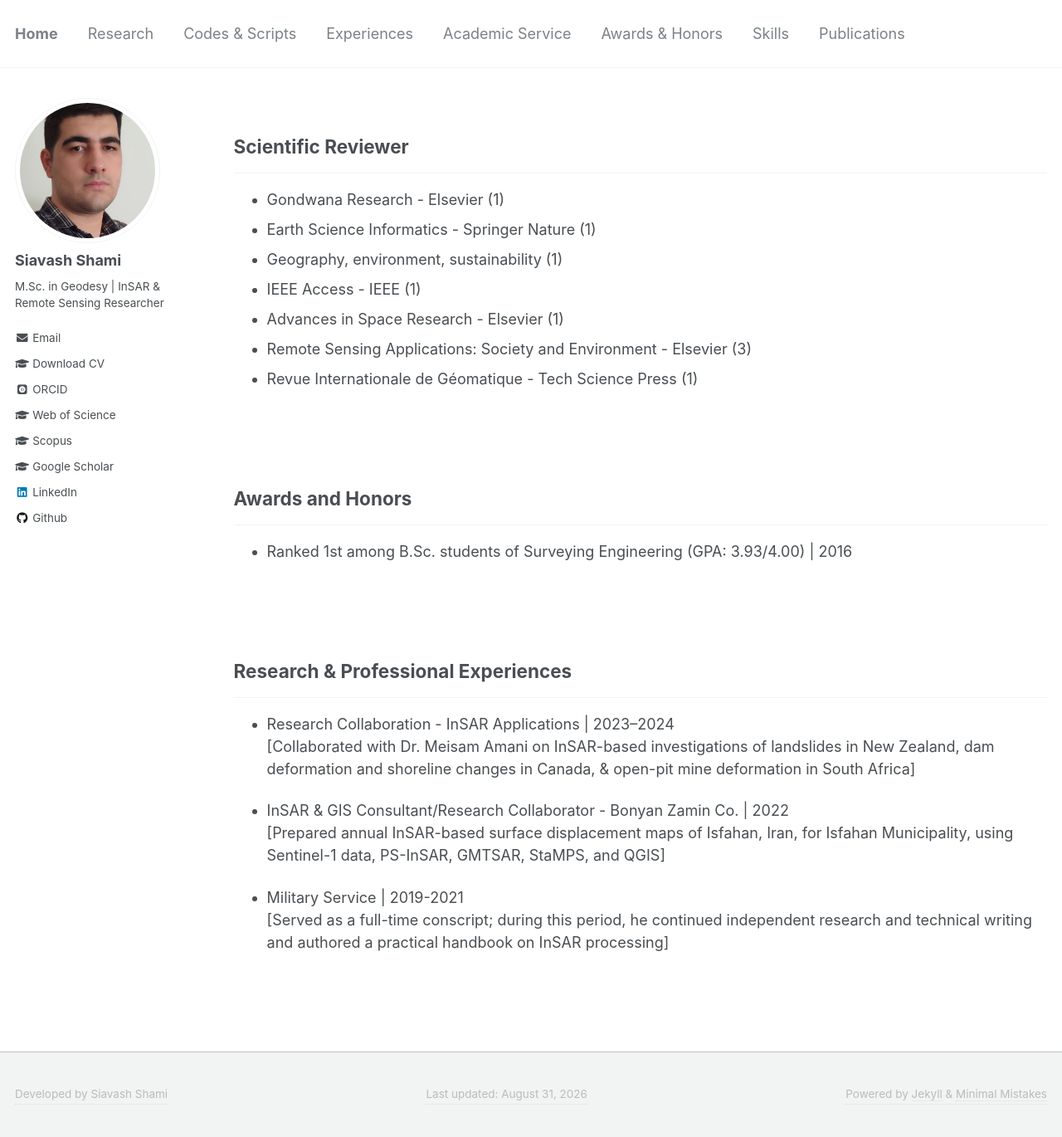
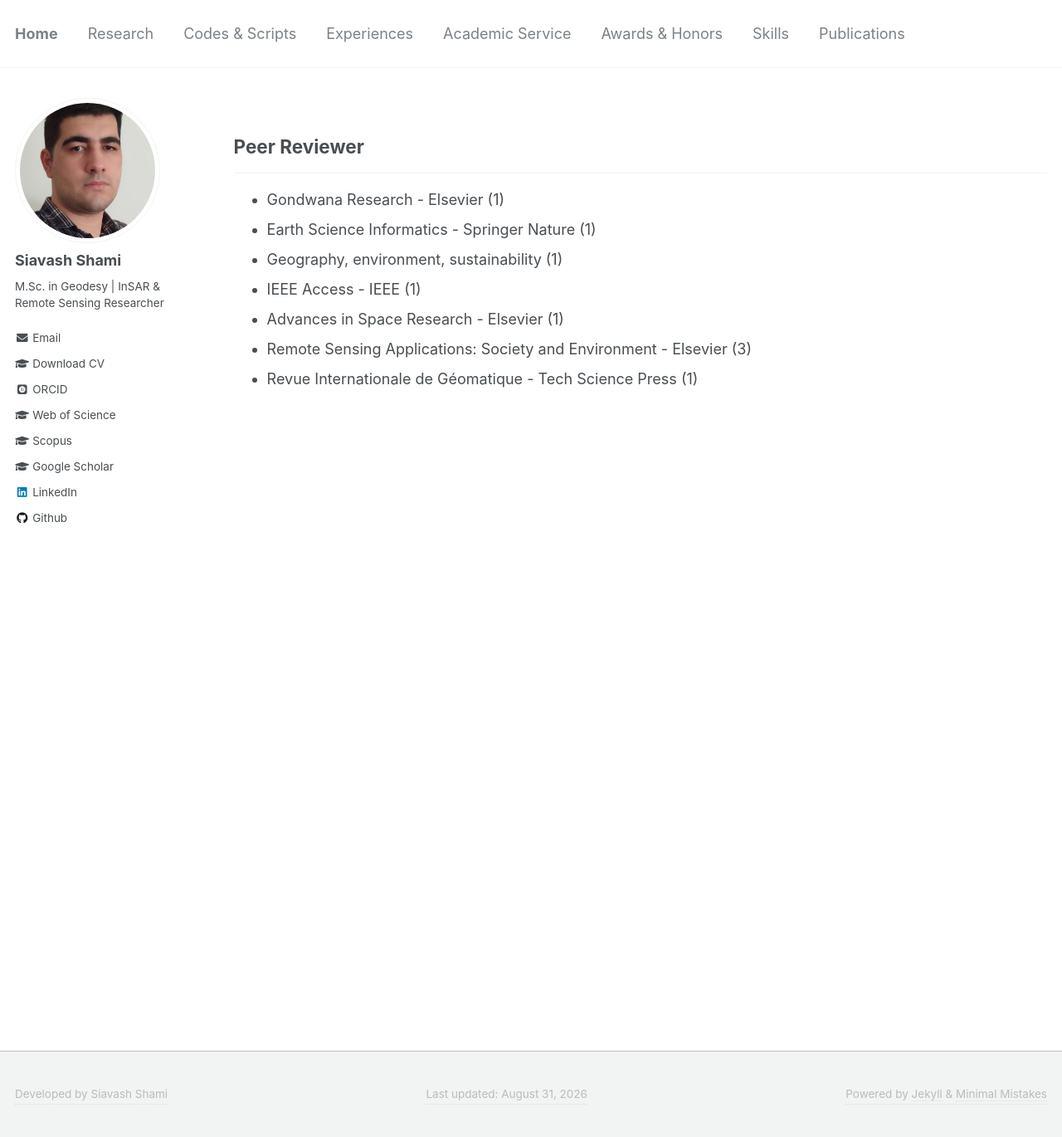
Before and after one commit to siavashshami/siavashshami.github.io, a Jekyll site: the page built from _pages/academic_service.md, in a window 1280 px wide and 1370 px high. Shown: the whole window at 83% size. Built offline with Jekyll 4.4.1, drawn with Linux system fonts in a browser that asks for light colours; some web fonts are replaced.

Commit message:
Update academic_service.md

```diff
--- a/_pages/academic_service.md
+++ b/_pages/academic_service.md
@@ -6,7 +6,7 @@ permalink: /academic_service/
 author_profile: true
 
 ---
-## Scientific Reviewer
+## Peer Reviewer
 ---
 - <a href="https://www.sciencedirect.com/journal/gondwana-research" target="_blank" style="text-decoration:none; color: inherit;">Gondwana Research - Elsevier (1)</a><br>
 - <a href="https://link.springer.com/journal/12145" target="_blank" style="text-decoration:none; color: inherit;">Earth Science Informatics - Springer Nature (1)</a><br>
@@ -15,26 +15,3 @@ author_profile: true
 - <a href="https://www.sciencedirect.com/journal/advances-in-space-research" target="_blank" style="text-decoration:none; color: inherit;">Advances in Space Research - Elsevier (1)</a><br>
 - <a href="https://www.sciencedirect.com/journal/remote-sensing-applications-society-and-environment" target="_blank" style="text-decoration:none; color: inherit;">Remote Sensing Applications: Society and Environment - Elsevier (3)</a><br>
 - <a href="https://www.techscience.com/journal/RIG" target="_blank" style="text-decoration:none; color: inherit;">Revue Internationale de Géomatique - Tech Science Press (1)</a>
-
-<br>
-<br>
-
-## Awards and Honors
----
-- Ranked 1st among B.Sc. students of Surveying Engineering
-(GPA: 3.93/4.00) | 2016
-
-<br>
-<br>
-
-## Research & Professional Experiences
----
-- Research Collaboration - InSAR Applications | 2023–2024<br>
-[Collaborated with Dr. Meisam Amani on InSAR-based investigations of landslides in New Zealand, dam deformation and shoreline changes in Canada, & open-pit mine deformation in South Africa]<br>
-
-- InSAR & GIS Consultant/Research Collaborator - Bonyan Zamin Co. | 2022<br>
-[Prepared annual InSAR-based surface displacement maps of Isfahan, Iran, for Isfahan Municipality, using Sentinel-1 data, PS-InSAR, GMTSAR, StaMPS, and QGIS]<br>
-
-
-- Military Service | 2019-2021<br>
-[Served as a full-time conscript; during this period, he continued independent research and technical writing and authored a practical handbook on InSAR processing]
```
